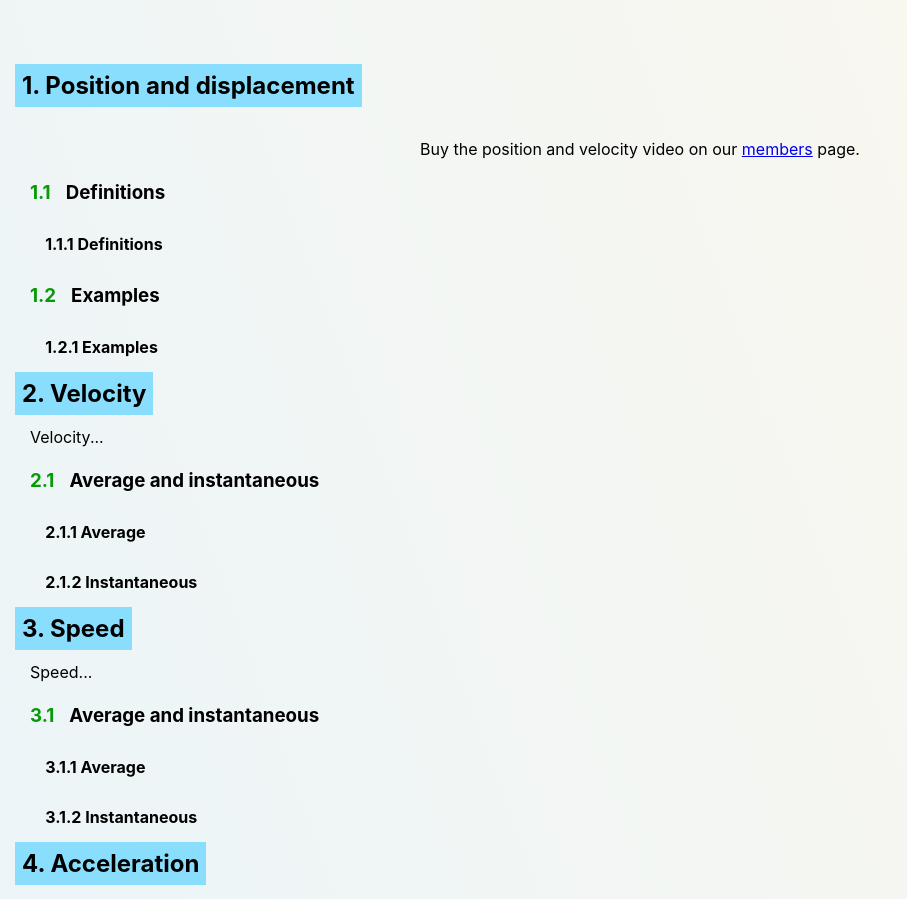
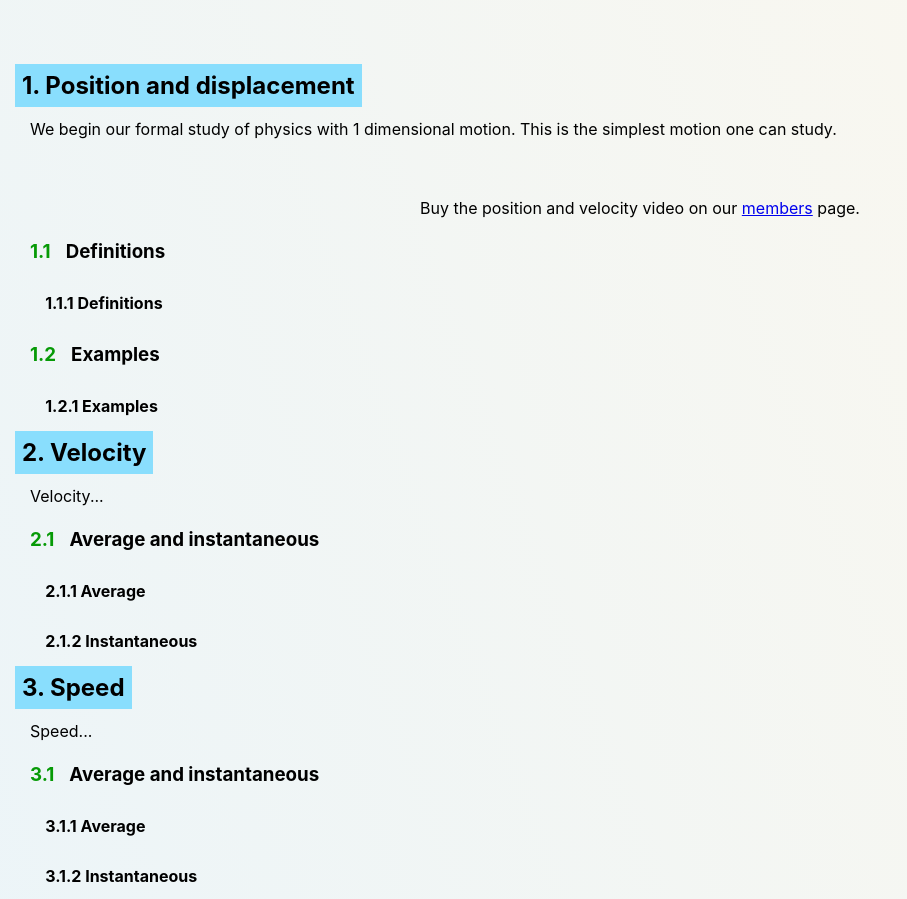
Before and after one commit to JRFink/jrfphyspagesnew, a Next.js app: page /education/gp1/1dm in a window 1280 px wide. Shown: the part 852-1751 px from the top of the page, without its empty margins (0-907 px from the left). Built offline with nearby package versions, Linux system fonts and the light colour scheme.

Commit message:
Update index.tsx

```diff
--- a/pages/education/gp1/1dm/index.tsx
+++ b/pages/education/gp1/1dm/index.tsx
@@ -23,6 +23,9 @@ const Onedm = () => {
             <h2 className={style.h2SectionColor} id="pos">
                 1. Position and displacement
             </h2>
+<p>
+We begin our formal study of physics with 1 dimensional motion. This is the simplest motion one can study.
+</p>
             <br />
             <br />
             <p className={style.centerText}>
```
